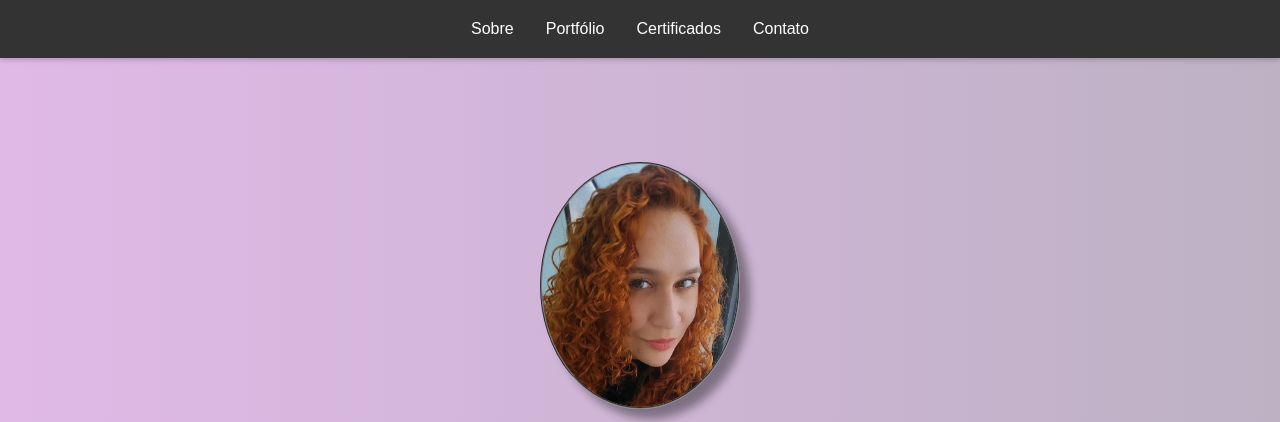
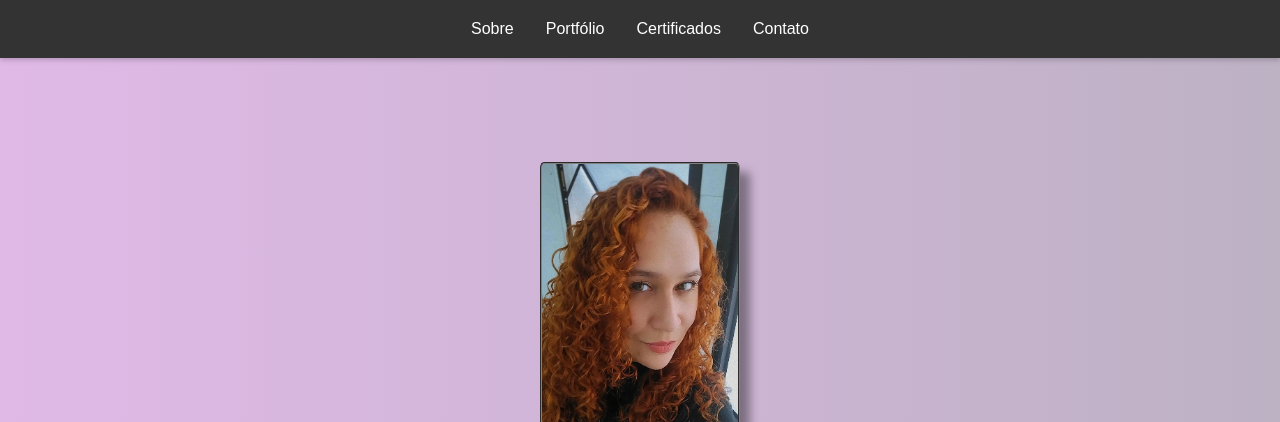
Before and after one commit to YoungLich/Carina_Proenca, a plain HTML site: page index.html in a window 1280 px wide. Shown: the top 422 px of the page. Drawn offline with Linux system fonts and the light colour scheme.

Commit message:
Atualização

```diff
--- a/css/style.css
+++ b/css/style.css
@@ -7,7 +7,7 @@
 
 html {
     scroll-behavior: smooth;
-    scroll-padding-top: 80px;
+    scroll-padding-top: 40px;
     /* Define a altura do seu cabeçalho fixo */
 }
 
@@ -75,7 +75,7 @@
 .foto-principal {
     border: 2px groove gray;
     box-shadow: 10px 10px 10px rgba(0, 0, 0, .389);
-    border-radius: 50%;
+    border-radius: 2%;
     width: 200px;
     object-fit: cover;
     margin-bottom: 1rem;
@@ -199,11 +199,11 @@
 }
 
 .redes-sociais {
-    margin-top: 100px;
+    margin-top: 5px;
     display: flex;
     flex-wrap: wrap;
     justify-content: center;
-    gap: 2rem;
+    gap: 0.5rem;
     text-align: center;
 }
 
--- a/index.html
+++ b/index.html
@@ -26,7 +26,7 @@
     <!-- Section sobre a cabeleireira -->
     <section id="sobre" class="section">
         <div class="centralizado">
-            <img src="image/Carina2.png" alt="Foto da Cabeleireira" class="foto-principal">
+            <img src="image/Carina.png" alt="Foto da Cabeleireira" class="foto-principal">
             <h1>Carina Proença</h1>
             <p>Transforme seus cachos em uma obra-prima: descubra o verdadeiro
                 potencial dos seus cabelos com um toque de especialista.</p>
```
